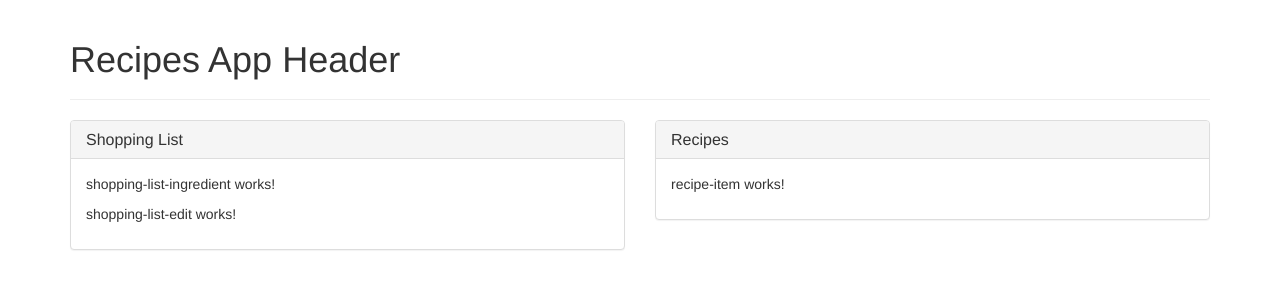
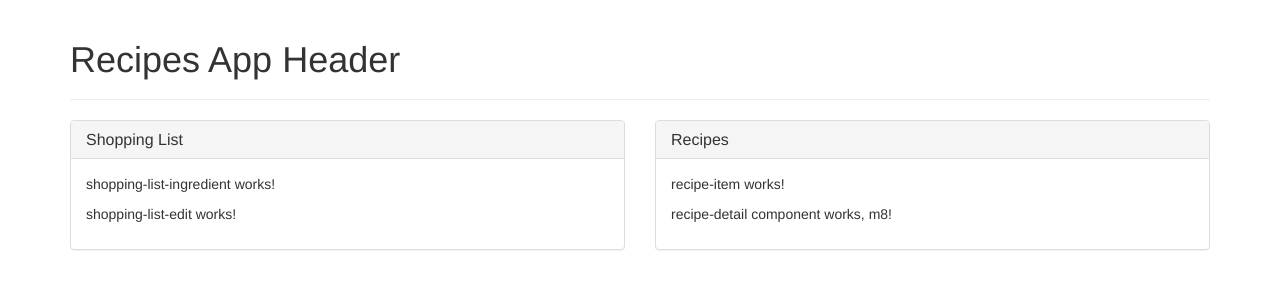
Before and after one commit to pixelador/udemy-angular-recipes-proj, an Angular app: page / in a window 1280 px wide. Shown: the top 300 px of the page. Built offline with nearby package versions, Linux system fonts and the light colour scheme.

Commit message:
Adds detail component to template

```diff
--- a/src/app/recipes/recipe-item/recipe-item.component.html
+++ b/src/app/recipes/recipe-item/recipe-item.component.html
@@ -1,3 +1,4 @@
 <p>
   recipe-item works!
 </p>
+<app-recipe-detail></app-recipe-detail>
```
